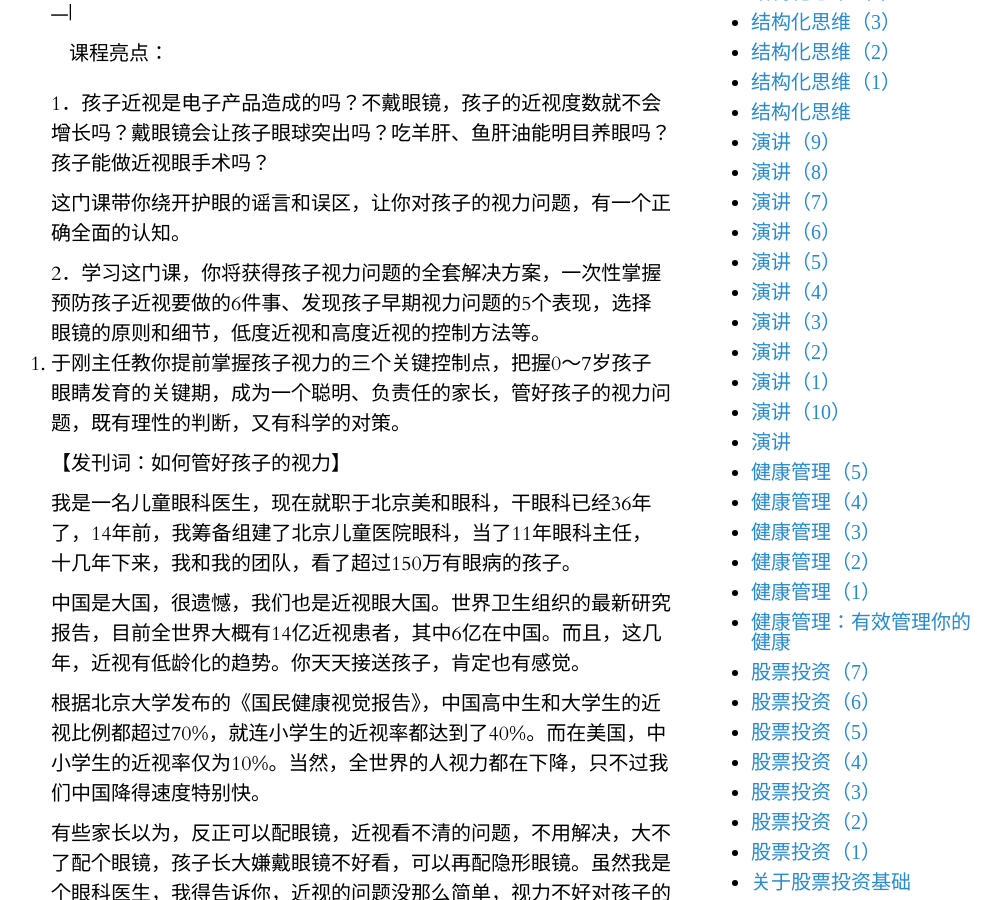
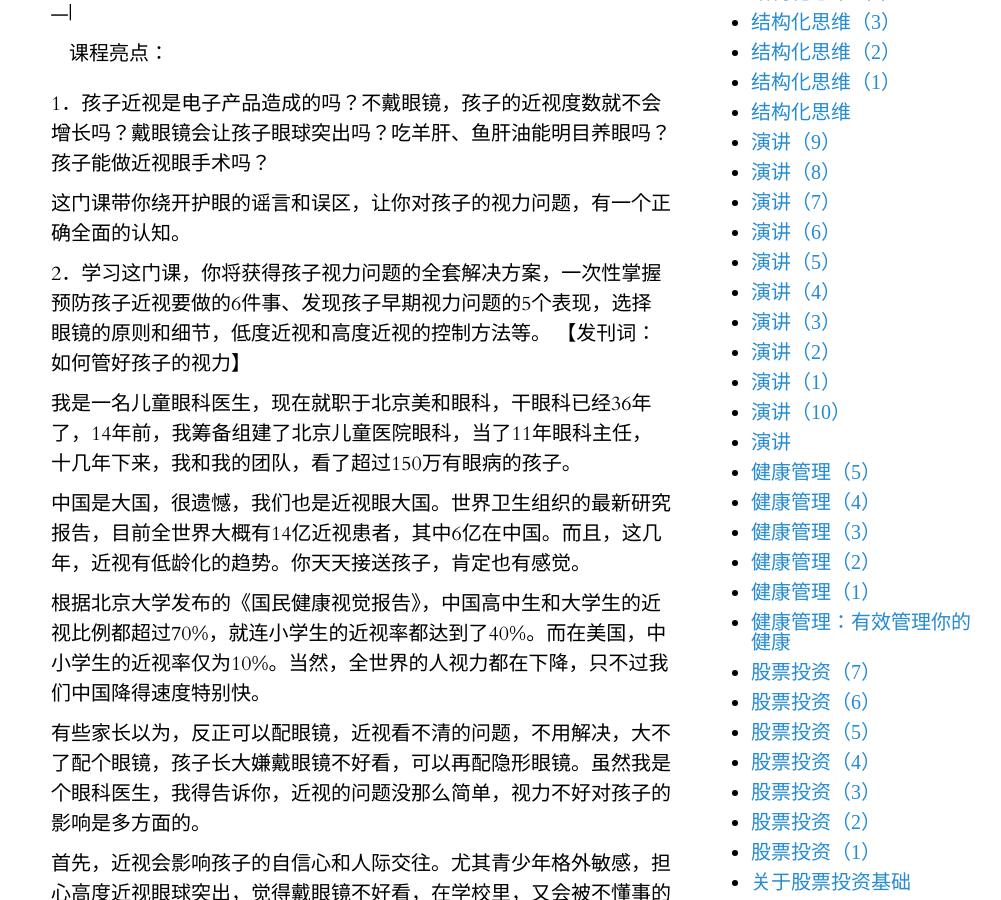
Before and after one commit to xjxuyang/xjxuyang.github.io, a Jekyll site: the page built from _posts/2018-09-25-如何管好孩子的视力（0）.md, in a window 1280 px wide and 900 px high, scrolled down 426 px. Shown: the whole window, without its empty margins (129-1130 px from the left). Built offline with Jekyll 4.4.1, drawn with Linux system fonts in a browser that asks for light colours; some web fonts are replaced.

Commit message:
Update 2018-09-25-如何管好孩子的视力（0）.md

```diff
--- a/_posts/2018-09-25-如何管好孩子的视力（0）.md
+++ b/_posts/2018-09-25-如何管好孩子的视力（0）.md
@@ -19,10 +19,6 @@ category: Post
 这门课带你绕开护眼的谣言和误区，让你对孩子的视力问题，有一个正确全面的认知。
 
 2．学习这门课，你将获得孩子视力问题的全套解决方案，一次性掌握预防孩子近视要做的6件事、发现孩子早期视力问题的5个表现，选择眼镜的原则和细节，低度近视和高度近视的控制方法等。
-
-3. 于刚主任教你提前掌握孩子视力的三个关键控制点，把握0～7岁孩子眼睛发育的关键期，成为一个聪明、负责任的家长，管好孩子的视力问题，既有理性的判断，又有科学的对策。
-
-
 【发刊词：如何管好孩子的视力】
 
 我是一名儿童眼科医生，现在就职于北京美和眼科，干眼科已经36年了，14年前，我筹备组建了北京儿童医院眼科，当了11年眼科主任，十几年下来，我和我的团队，看了超过150万有眼病的孩子。
```
